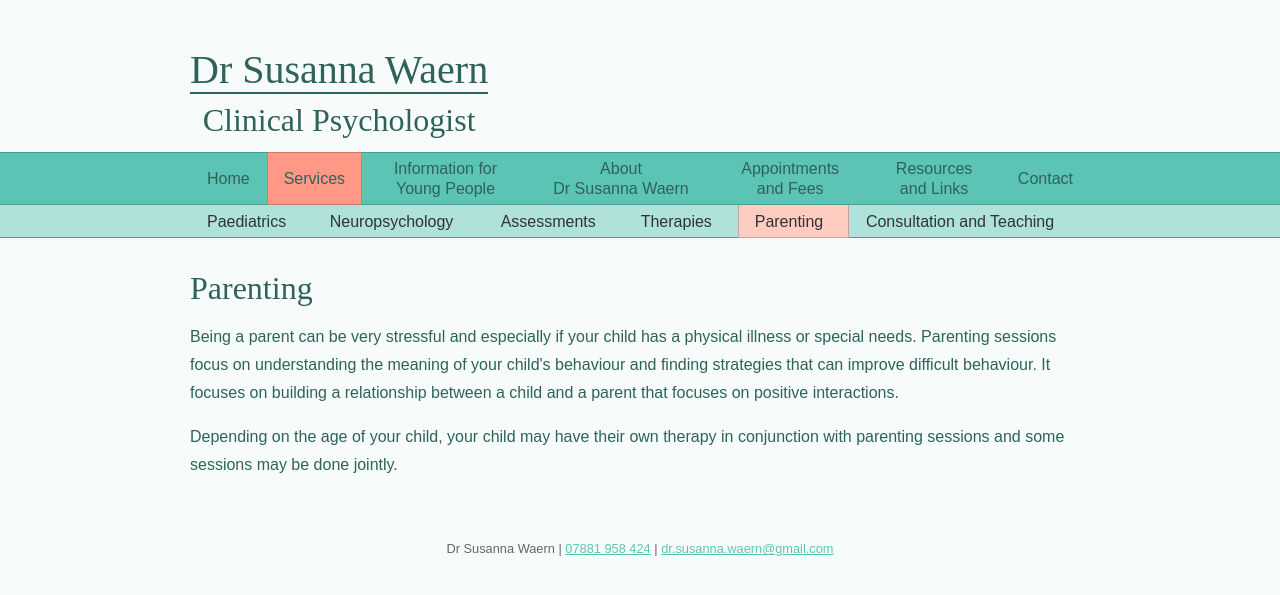
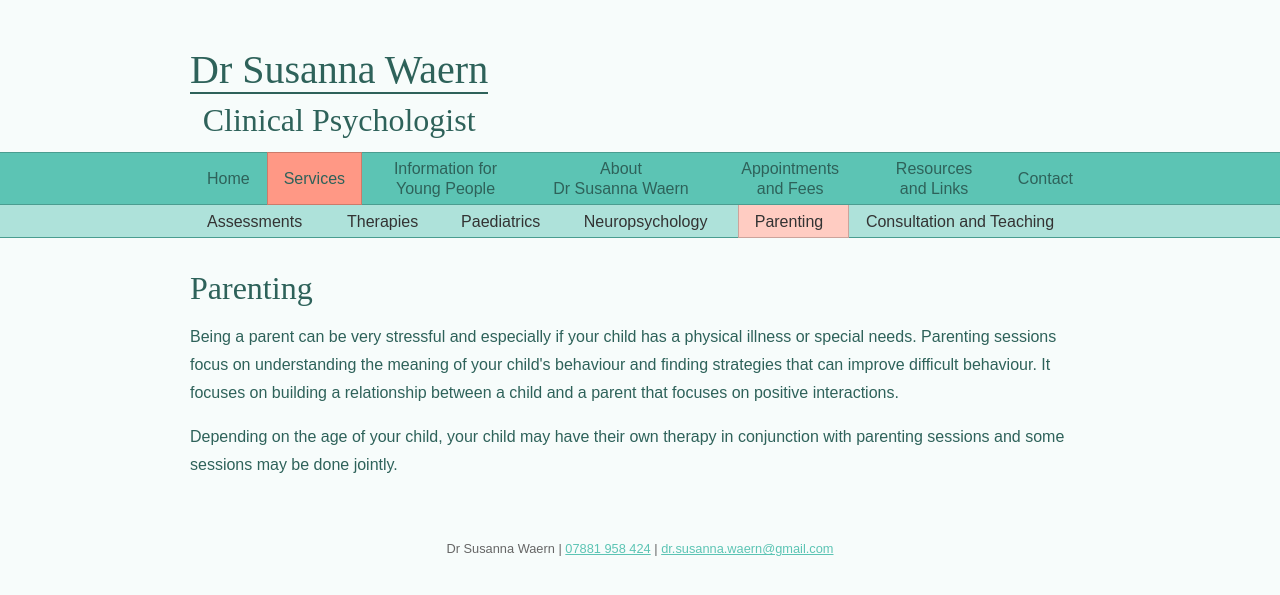
Before and after one commit to drsusannawaern/drsusannawaern.github.io, a Jekyll site: the page built from services/parenting.html, in a window 1280 px wide. Shown: the top 595 px of the page. Built offline with Jekyll 4.4.1, drawn with Linux system fonts in a browser that asks for light colours; some web fonts are replaced.

Commit message:
Re-order service sub navigation.

```diff
--- a/_layouts/service.html
+++ b/_layouts/service.html
@@ -5,10 +5,10 @@ layout: default
 <nav>
   <div class="wrapper">
     <ul>
+      <li class="assessments"><a href="/services/assessments">Assessments</a></li>
+      <li class="therapies"><a href="/services/therapies">Therapies</a></li>
       <li class="paediatrics"><a href="/services/paediatrics">Paediatrics</a></li>
       <li class="neuropsychology"><a href="/services/neuropsychology">Neuropsychology</a></li>
-      <li class="assessments"><a href="/services/assessments">Assessments</a></li>
-      <li class="therapies"><a href="/services/therapies">Therapies</a></li>
       <li class="parenting"><a href="/services/parenting">Parenting</a></li>
       <li class="consultation-and-teaching"><a href="/services/consultation-and-teaching">Consultation and Teaching</a></li>
     </ul>
```
